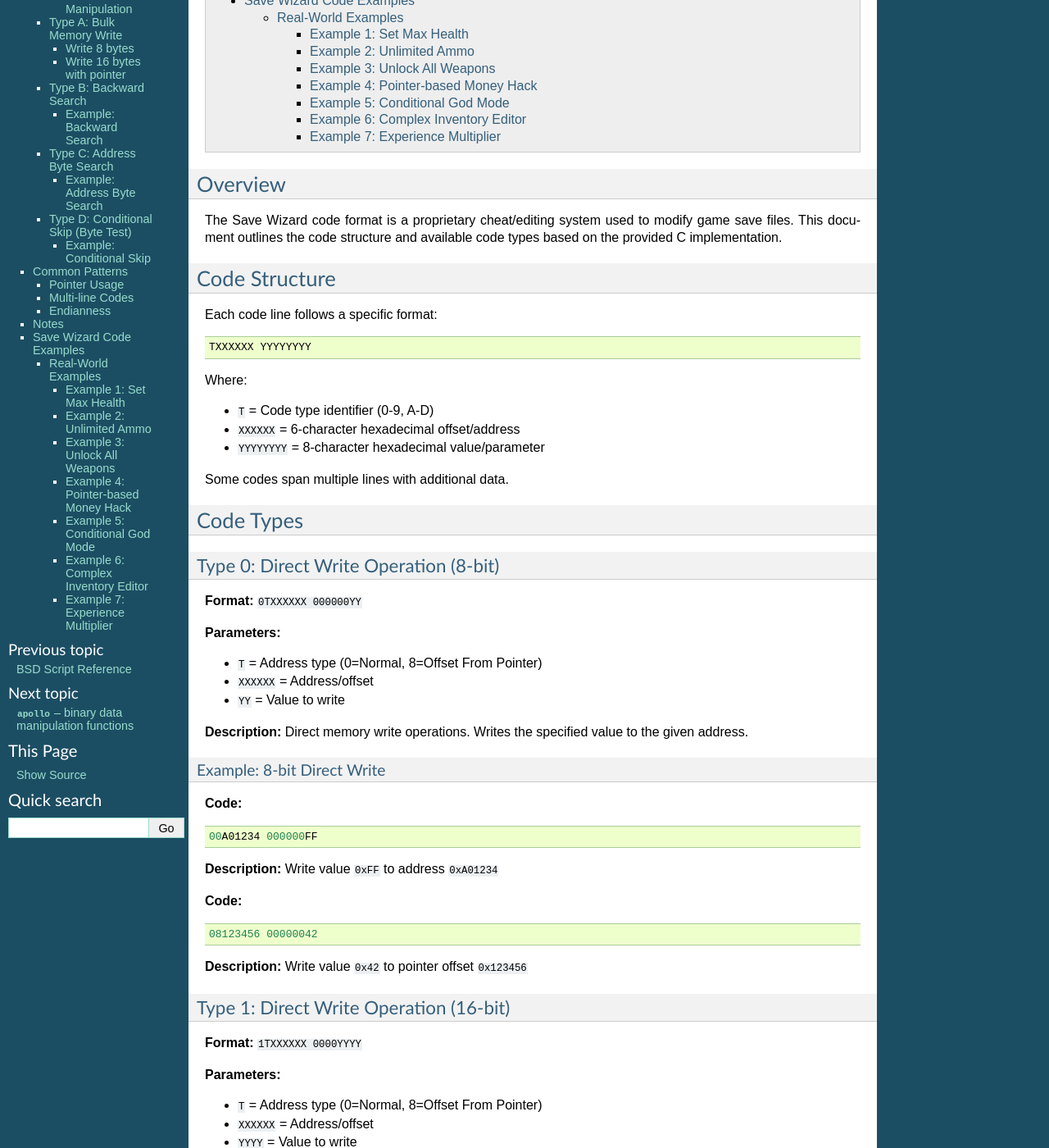
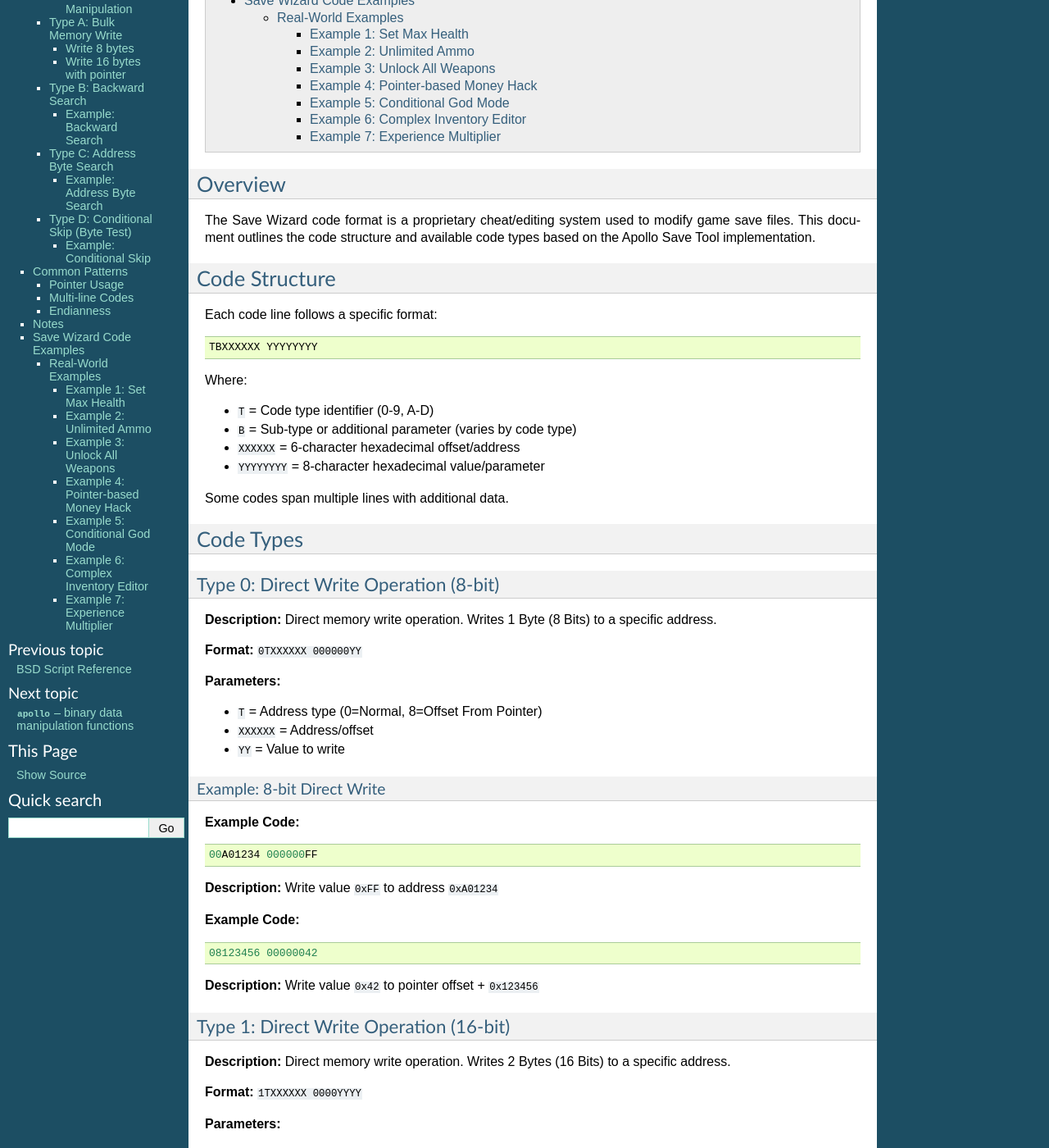
Before and after one commit to bucanero/apollo-lib, a Sphinx documentation site: the page built from docs/savewizard.rst, in a window 1280 px wide and 1400 px high, scrolled down 951 px. Shown: the whole window at 82% size. Built offline with Sphinx 7.4.7, drawn with Linux system fonts in a browser that asks for light colours; some of the changed text lies outside the part shown.

Commit message:
Update savewizard.rst

```diff
--- a/docs/savewizard.rst
+++ b/docs/savewizard.rst
@@ -9,7 +9,8 @@ Save Wizard code format Reference
 Overview
 ========
 
-The Save Wizard code format is a proprietary cheat/editing system used to modify game save files. This document outlines the code structure and available code types based on the provided C implementation.
+The Save Wizard code format is a proprietary cheat/editing system used to modify game save files.
+This document outlines the code structure and available code types based on the Apollo Save Tool implementation.
 
 Code Structure
 ==============
@@ -18,11 +19,12 @@ Each code line follows a specific format:
 
 ::
 
-   TXXXXXX YYYYYYYY
+   TBXXXXXX YYYYYYYY
 
 Where:
 
 - ``T`` = Code type identifier (0-9, A-D)
+- ``B`` = Sub-type or additional parameter (varies by code type)
 - ``XXXXXX`` = 6-character hexadecimal offset/address
 - ``YYYYYYYY`` = 8-character hexadecimal value/parameter
 
@@ -34,6 +36,8 @@ Code Types
 Type 0: Direct Write Operation (8-bit)
 --------------------------------------
 
+**Description:** Direct memory write operation. Writes 1 Byte (8 Bits) to a specific address.
+
 **Format:** ``0TXXXXXX 000000YY``
 
 **Parameters:**
@@ -42,30 +46,29 @@ Type 0: Direct Write Operation (8-bit)
 - ``XXXXXX`` = Address/offset
 - ``YY`` = Value to write
 
-**Description:** Direct memory write operations. Writes the specified value to the given address.
-
 Example: 8-bit Direct Write
 ~~~~~~~~~~~~~~~~~~~~~~~~~~~
 
-**Code:**
+**Example Code:**
 
 ::
 
    00A01234 000000FF
 
-**Description:** Write value ``0xFF`` to
-address ``0xA01234``
+**Description:** Write value ``0xFF`` to address ``0xA01234``
 
-**Code:**
+**Example Code:**
 
 ::
 
    08123456 00000042
 
-**Description:** Write value ``0x42`` to pointer offset ``0x123456``
+**Description:** Write value ``0x42`` to pointer offset + ``0x123456``
 
 Type 1: Direct Write Operation (16-bit)
 ---------------------------------------
+
+**Description:** Direct memory write operation. Writes 2 Bytes (16 Bits) to a specific address.
 
 **Format:** ``1TXXXXXX 0000YYYY``
 
@@ -75,30 +78,29 @@ Type 1: Direct Write Operation (16-bit)
 - ``XXXXXX`` = Address/offset
 - ``YYYY`` = Value to write
 
-**Description:** Direct memory write operations. Writes the specified value to the given address.
-
 Example: 16-bit Direct Write
 ~~~~~~~~~~~~~~~~~~~~~~~~~~~~
 
-**Code:**
+**Example Code:**
 
 ::
 
    10B00000 00001234
 
-**Description:** Write value ``0x1234``
-to address ``0xB00000``
+**Description:** Write value ``0x1234`` to address ``0xB00000``
 
-**Code:**
+**Example Code:**
 
 ::
 
    18550000 0000ABCD
 
-**Description:** Write value ``0xABCD`` to pointer offset ``0x550000``
+**Description:** Write value ``0xABCD`` to pointer offset + ``0x550000``
 
 Type 2: Direct Write Operation (32-bit)
 ---------------------------------------
+
+**Description:** Direct memory write operations. Writes 4 Bytes (32 Bits) to a specific address.
 
 **Format:** ``2TXXXXXX YYYYYYYY``
 
@@ -108,12 +110,10 @@ Type 2: Direct Write Operation (32-bit)
 - ``XXXXXX`` = Address/offset
 - ``YYYYYYYY`` = Value to write
 
-**Description:** Direct memory write operations. Writes the specified value to the given address.
-
 Example: 32-bit Direct Write
 ~~~~~~~~~~~~~~~~~~~~~~~~~~~~
 
-**Code:**
+**Example Code:**
 
 ::
 
@@ -121,16 +121,22 @@ Example: 32-bit Direct Write
 
 **Description:** Write value ``0x12345678`` to address ``0x080000``
 
-**Code:**
+**Example Code:**
 
 ::
 
    28300000 87654321
 
-**Description:** Write value ``0x87654321`` to pointer offset ``0x300000``
+**Description:** Write value ``0x87654321`` to pointer offset + ``0x300000``
 
 Type 3: Increase/Decrease Write
 --------------------------------
+
+**Description:** Increments or decrements the value at the specified address by the given amount.
+
+   This does not add/remove Bytes into the save, it just adjusts the value of the Bytes already in it.
+
+   For the 8 Byte Value Type, it will write 4 Bytes of data but will continue to write the bytes afterwards if it cannot write any more.
 
 **Format:** ``3BYYYYYY XXXXXXXX``
 
@@ -177,62 +183,60 @@ Type 3: Increase/Decrease Write
 - ``YYYYYY`` = Address
 - ``XXXXXXXX`` = Value to add/subtract
 
-**Description:** Increments or decrements the value at the specified address by the given amount.
-
-
 Example: Increase/Decrease Write
 ~~~~~~~~~~~~~~~~~~~~~~~~~~~~~~~~
 
-**Code:**
+**Example Code:**
 
 ::
 
    30012345 0000000A
 
-**Description:** Add ``0x0A`` (10) to
-the 1-byte value at address ``0x012345``
+**Description:** Add ``0x0A`` (10) to the 1-byte value at address ``0x012345``
 
-**Code:**
+**Example Code:**
 
 ::
 
    32A54321 00000064
 
-**Description:** Add ``0x64`` (100) to
-the 4-byte value at address ``0xA54321``
+**Description:** Add ``0x64`` (100) to the 4-byte value at address ``0xA54321``
 
-**Code:**
+**Example Code:**
 
 ::
 
    34800000 00000005
 
-**Description:** Subtract ``0x05`` (5)
-from the 1-byte value at address ``0x800000``
+**Description:** Subtract ``0x05`` (5) from the 1-byte value at address ``0x800000``
 
-**Code:**
+**Example Code:**
 
 ::
 
    38876543 00002710
 
-**Description:** (Pointer offset) Add
-``0x2710`` (10000) to the 1-byte value
+**Description:** (Pointer offset) Add ``0x2710`` (10000) to the 1-byte value
 
-**Code:**
+**Example Code:**
 
 ::
 
    3F200000 00000001
 
-**Description:** (Pointer offset)
-Subtract ``0x01`` from the 8-byte value at offset ``0x200000``
+**Description:** (Pointer offset) Subtract ``0x01`` from the 8-byte value at offset ``0x200000``
 
 Type 4: Multi-Write
 -------------------
 
-**Format:** ``4TXXXXXX YYYYYYYY`` (First line)
-Additional lines vary by subtype
+**Description:** Writes values to multiple addresses with optional increments.
+
+**Format (two lines):**
+
+::
+
+   4TXXXXXX YYYYYYYY
+   4NNNWWWW VVVVVVVV
 
 **Parameters:**
 
@@ -277,22 +281,22 @@ Additional lines vary by subtype
 
 **For incremental types (4,5,6,C,D,E):**
 
-Second line: ``NNNNWWWW VVVVVVVV``
+Second line: ``4NNNWWWW VVVVVVVV``
 
-- ``NNNN`` = Number of times to write
+- ``NNN`` = Number of times to write
 - ``WWWW`` = Address increment per write
 - ``VVVVVVVV`` = Value increment per write
 
-**Description:** Writes values to multiple addresses with optional increments.
-
-Simple Multi-Write (8-bit)
-~~~~~~~~~~~~~~~~~~~~~~~~~~
+Simple Multi-Write (16-bit)
+~~~~~~~~~~~~~~~~~~~~~~~~~~~
 
 ::
 
-   40000100 00000001
+   41004500 00000100
+   4004000C 00000002
 
-**Description:** Write ``0x01`` to address ``0x000100`` (8-bit)
+**Description:** Write 4 times, value ``0x0100`` (16-bit) to start address ``0x004500``,
+incrementing address by ``0x000C`` and value by ``0x0002`` each time.
 
 Incremental Multi-Write (32-bit)
 ~~~~~~~~~~~~~~~~~~~~~~~~~~~~~~~~
@@ -323,6 +327,8 @@ Complex Multi-Write with Pointer
 Type 5: Copy Bytes
 ------------------
 
+**Description:** Copies bytes from one memory location to another.
+
 **Format (two lines):**
 
 ::
@@ -349,8 +353,7 @@ Example: Copy Bytes
    50001000 00000010
    50002000 00000000
 
-**Description:** Copy 16 bytes from address ``0x001000`` to address
-``0x002000``
+**Description:** Copy 16 bytes from address ``0x001000`` to address ``0x002000``
 
 ::
 
@@ -362,6 +365,8 @@ pointer offset ``0x654321``
 
 Type 6: Pointer Operations (Special Mega Code)
 -----------------------------------------------
+
+**Description:** Complex pointer manipulation and conditional operations.
 
 **Format:** ``6TWX0Y0Z VVVVVVVV``
 
@@ -408,10 +413,13 @@ Type 6: Pointer Operations (Special Mega Code)
 - ``Z`` = Flag relative to current pointer
 - ``VVVVVVVV`` = Data value
 
-**Description:** Complex pointer manipulation and conditional operations.
-
 Type 7: Conditional Write (No More/Less Than)
 ----------------------------------------------
+
+**Description:** Writes only if current value meets condition (greater/less than threshold).
+   This code is the same as a standard write code however it will only write the bytes if the current value at the address is no more or no less than X.
+
+   For example, you can use a no less than value to make sure the address has more than X but will take no effect if it already has more than the value on the save.
 
 **Format:** ``7BYYYYYY XXXXXXXX``
 
@@ -456,43 +464,41 @@ Type 7: Conditional Write (No More/Less Than)
 - ``YYYYYY`` = Address
 - ``XXXXXXXX`` = Value to write conditionally
 
-**Description:** Writes only if current value meets condition (greater/less than threshold).
-
 Example: Conditional Write
 ~~~~~~~~~~~~~~~~~~~~~~~~~~
 
-**Code:**
+**Example Code:**
 
 ::
 
    70012345 00000064
 
 **Description:** Write ``0x64`` to
-address ``0x012345`` only if current value < ``0x64`` (No More Than, 1
-byte)
+address ``0x012345`` only if current value < ``0x64`` (No More Than, 1 byte)
 
-**Code:**
+**Example Code:**
 
 ::
 
    71A00000 00002710
 
 **Description:** Write ``0x2710`` to
-address ``0xA00000`` only if current value > ``0x2710`` (No Less Than, 2
-bytes)
+address ``0xA00000`` only if current value > ``0x2710`` (No Less Than, 2 bytes)
 
-**Code:**
+**Example Code:**
 
 ::
 
    78876543 3B9ACA00
 
 **Description:** (Pointer offset) Write
-``0x3B9ACA00`` (1,000,000,000) only if current value < that amount (No
-More Than, 1 byte)
+``0x3B9ACA00`` (1,000,000,000) only if current value < that amount (No More Than, 1 byte)
 
 Type 8: Forward Search
 ----------------------
+
+**Description:** Searches forward for a pattern and sets the pointer to its location.
+   Will start from the beginning of the save file, but can be changed using a previous Pointer Offset.
 
 **Format:** ``8TZZXXXX YYYYYYYY`` + additional data lines
 
@@ -504,8 +510,6 @@ Type 8: Forward Search
 - ``YYYYYYYY`` = Search pattern (first 4 bytes)
 
 **Additional lines:** Continue search pattern data (8 bytes per line)
-
-**Description:** Searches forward for a pattern and sets the pointer to its location.
 
 Simple Search
 ~~~~~~~~~~~~~
@@ -540,6 +544,8 @@ Search with Pointer Offset
 Type 9: Pointer Manipulation
 ----------------------------
 
+**Description:** Direct pointer manipulation operations.
+
 **Format:** ``9Y000000 XXXXXXXX``
 
 **Parameters:**
@@ -570,64 +576,56 @@ Type 9: Pointer Manipulation
 
 - ``XXXXXXXX`` = Value/address
 
-**Description:** Direct pointer manipulation operations.
-
 Example: Pointer Manipulation
 ~~~~~~~~~~~~~~~~~~~~~~~~~~~~~
 
-**Code:**
+**Example Code:**
 
 ::
 
    90000000 00100000
 
-**Description:** Set pointer to 32-bit
-Big Endian value at address ``0x100000``
+**Description:** Set pointer to 32-bit Big Endian value at address ``0x100000``
 
-**Code:**
+**Example Code:**
 
 ::
 
    92000000 00000004
 
-**Description:** Move pointer forward by
-4 bytes
+**Description:** Move pointer forward by 4 bytes
 
-**Code:**
+**Example Code:**
 
 ::
 
    93000000 00001000
 
-**Description:** Move pointer back by
-4096 bytes
+**Description:** Move pointer back by 4096 bytes
 
-**Code:**
+**Example Code:**
 
 ::
 
    94000000 00000100
 
-**Description:** Set pointer to 256
-bytes from end of file
+**Description:** Set pointer to 256 bytes from end of file
 
-**Code:**
+**Example Code:**
 
 ::
 
    95000000 00C00000
 
-**Description:** Set pointer directly to
-``0xC00000``
+**Description:** Set pointer directly to ``0xC00000``
 
-**Code:**
+**Example Code:**
 
 ::
 
    9D000000 00100000
 
-**Description:** Set end pointer to
-``0x100000``
+**Description:** Set end pointer to ``0x100000``
 
 **Code:**
 
@@ -635,24 +633,22 @@ bytes from end of file
 
    9E000000 00001000
 
-**Description:** Set end pointer to
-current pointer + ``0x1000``
-
+**Description:** Set end pointer to current pointer + ``0x1000``
 
 Type A: Bulk Memory Write
 -------------------------
 
-**Format:** ``ATxxxxxx yyyyyyyy`` + data lines
+**Description:** Writes a block of data to memory.
+
+**Format:** ``ATXXXXXX YYYYYYYY`` + data lines
 
 **Parameters:**
 
 - ``T`` = Address type (0=Normal, 8=Offset From Pointer)
-- ``xxxxxx`` = Destination address
-- ``yyyyyyyy`` = Size of data to write
+- ``XXXXXX`` = Destination address
+- ``YYYYYYYY`` = Size of data to write
 
 **Additional lines:** Data to write (8 bytes per line)
-
-**Description:** Writes a block of data to memory.
 
 Write 8 bytes
 ~~~~~~~~~~~~~
@@ -673,11 +669,13 @@ Write 16 bytes with pointer
    41414141 42424242  // "AAAA", "BBBB"
    43434343 44444444  // "CCCC", "DDDD"
 
-**Description:** Write 16 bytes “AAAABBBBCCCCDDDD” to pointer offset
-``0x300000``
+**Description:** Write 16 bytes “AAAABBBBCCCCDDDD” to pointer offset ``0x300000``
 
 Type B: Backward Search
 -----------------------
+
+**Description:** Searches backward from end pointer for a pattern.
+   Will start from the end of the save file, but can be changed using a previous Pointer Offset.
 
 **Format:** ``BTCCYYYY XXXXXXXX`` + additional data lines
 
@@ -690,12 +688,10 @@ Type B: Backward Search
 
 **Additional lines:** Continue search pattern data
 
-**Description:** Searches backward from end pointer for a pattern.
-
 Example: Backward Search
 ~~~~~~~~~~~~~~~~~~~~~~~~
 
-**Code:**
+**Example Code:**
 
 ::
 
@@ -703,7 +699,7 @@ Example: Backward Search
 
 **Description:** Search backward for “end!” from end of file
 
-**Code:**
+**Example Code:**
 
 ::
 
@@ -715,6 +711,10 @@ pointer
 
 Type C: Address Byte Search
 ---------------------------
+
+**Description:** Uses bytes from a specific address as a search pattern.
+   Rather than searching for Bytes already given such as code types 8 and B,
+   this code will instead search using the bytes at a specific address.
 
 **Format:** ``CBFFYYYY XXXXXXXX``
 
@@ -739,30 +739,26 @@ Type C: Address Byte Search
 - ``YYYY`` = Length of bytes to use from search address
 - ``XXXXXXXX`` = Address containing bytes to search for
 
-**Description:** Uses bytes from a specific address as a search pattern.
-
 Example: Address Byte Search
 ~~~~~~~~~~~~~~~~~~~~~~~~~~~~
 
-**Code:**
+**Example Code:**
 
 ::
 
    C0010404 00100000
 
-**Description:** Use 4 bytes from
-address ``0x100000`` as search pattern, find first occurrence
+**Description:** Use 4 bytes from address ``0x100000`` as search pattern, find first occurrence
 
-**Code:**
+**Example Code:**
 
 ::
 
    C4010808 00200000
 
-**Description:** Search from beginning
-of file to address ``0x200000`` using 8 bytes from that address
+**Description:** Search from beginning of file to address ``0x200000`` using 8 bytes from that address
 
-**Code:**
+**Example Code:**
 
 ::
 
@@ -773,6 +769,8 @@ forward using 4 bytes from pointer+\ ``0x300000``, find 2nd occurrence
 
 Type D: Conditional Skip (Byte Test)
 ------------------------------------
+
+**Description:** Tests a memory location and skips following lines if condition fails.
 
 **Format:** ``DBYYYYYY CCZDXXXX``
 
@@ -798,12 +796,10 @@ Type D: Conditional Skip (Byte Test)
 
 - ``XXXX`` = Value to test against
 
-**Description:** Tests a memory location and skips following lines if condition fails.
-
 Example: Conditional Skip
 ~~~~~~~~~~~~~~~~~~~~~~~~~
 
-**Code:**
+**Example Code:**
 
 ::
 
@@ -812,7 +808,7 @@ Example: Conditional Skip
 **Description:** Test if 16-bit value at
 ``0x123456`` equals ``0x3E80``, skip 2 lines if false
 
-**Code:**
+**Example Code:**
 
 ::
 
@@ -821,7 +817,7 @@ Example: Conditional Skip
 **Description:** Test if 8-bit value at
 pointer+\ ``0x654321`` is not equal to ``0x00``, skip 1 line if false
 
-**Code:**
+**Example Code:**
 
 ::
 
@@ -830,7 +826,7 @@ pointer+\ ``0x654321`` is not equal to ``0x00``, skip 1 line if false
 **Description:** Test if 16-bit value at
 ``0xA00000`` is greater than ``0x3E80``, skip 3 lines if false
 
-**Code:**
+**Example Code:**
 
 ::
 
```
Also changed, not shown: other parts of docs/savewizard.rst (+3 -5 lines).
